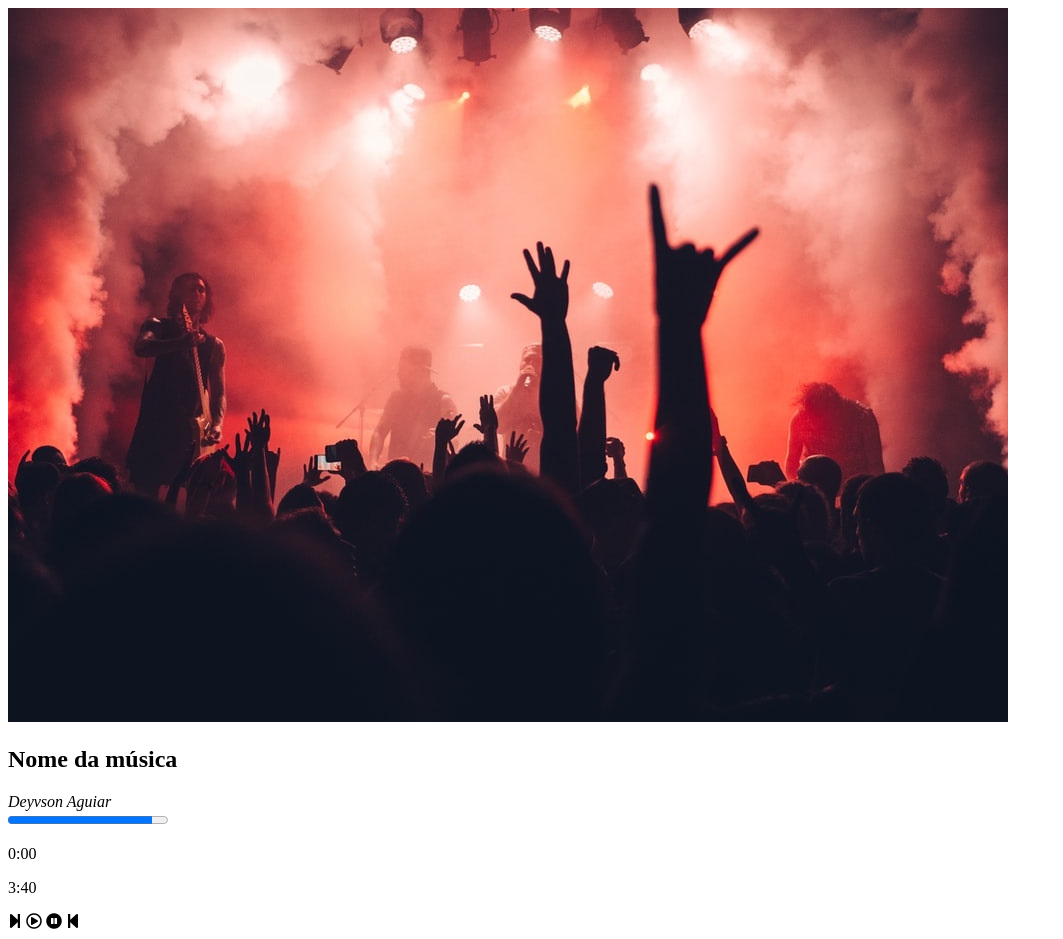
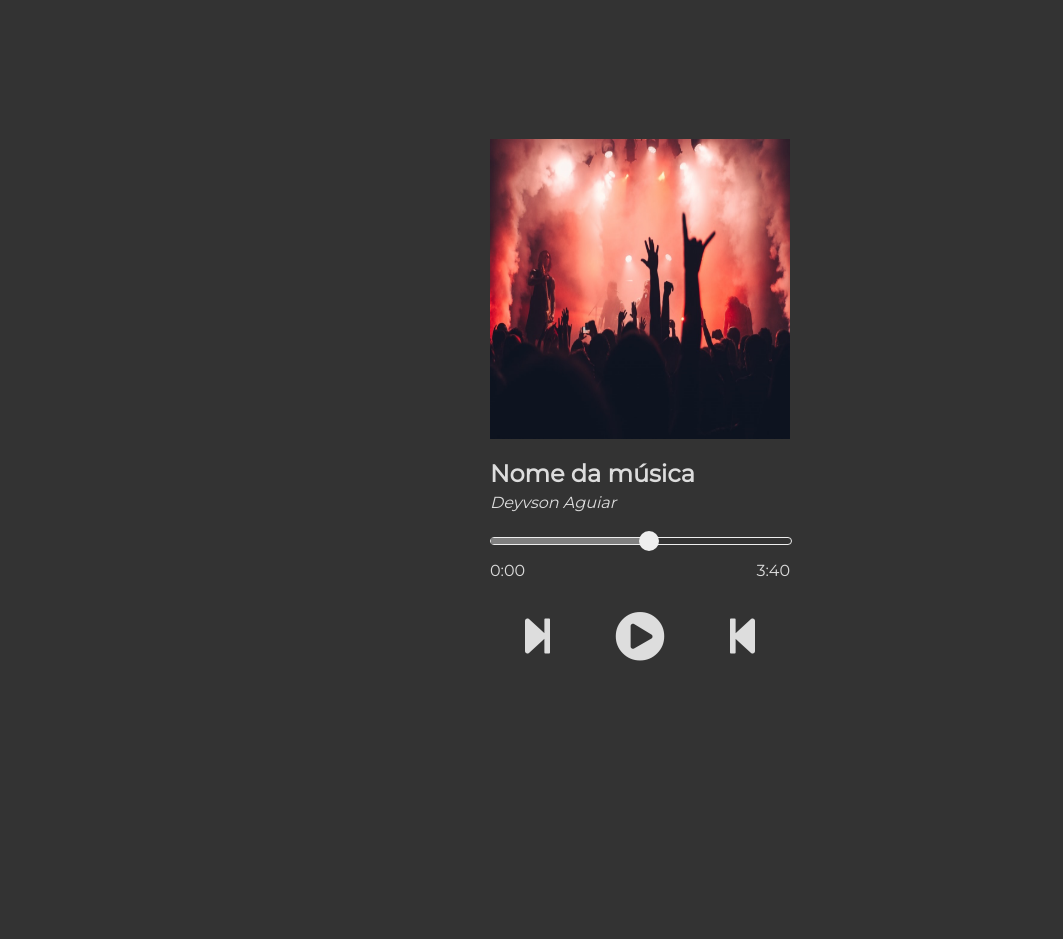
Before and after one commit to deyvsonaguiar/player_music_js, a plain HTML site: page index.html in a window 1280 px wide. Shown: the whole page, without its empty margins (0-1063 px from the left). After the commit the page ends 800 px from the top, so only its background shows below. Drawn offline with Linux system fonts and the light colour scheme.

Commit message:
Adicionando estilo css ao nosso player

```diff
--- a/index.html
+++ b/index.html
@@ -5,6 +5,10 @@
     <meta http-equiv="X-UA-Compatible" content="IE=edge">
     <meta name="viewport" content="width=device-width, initial-scale=1.0">
     <link rel="stylesheet" href="https://pro.fontawesome.com/releases/v5.10.0/css/all.css" integrity="sha384-AYmEC3Yw5cVb3ZcuHtOA93w35dYTsvhLPVnYs9eStHfGJvOvKxVfELGroGkvsg+p" crossorigin="anonymous"/>
+    <link rel="preconnect" href="https://fonts.googleapis.com">
+    <link rel="preconnect" href="https://fonts.gstatic.com" crossorigin>
+    <link href="https://fonts.googleapis.com/css2?family=Montserrat&display=swap" rel="stylesheet">
+    <link rel="stylesheet" href="style.css">
     <title>Projeto Player Spotify</title>
 </head>
 <body>
@@ -15,7 +19,7 @@
    </div>
    <div class="duracao">
        <div class="barra">
-           <progress value="0.9" max="1"></progress>
+           <progress value="0" max="1"></progress>
            <div class="ponto"></div>
        </div>
        <div class="tempo">
@@ -24,10 +28,10 @@
        </div>
    </div>
    <div class="player">
-       <i class="fas fa-step-forward"></i>
-       <i class="far fa-play-circle"></i>
-       <i class="fas fa-pause-circle"></i>
-       <i class="fas fa-step-backward"></i>
+       <i class="fas fa-step-forward setas"></i>
+       <i class="fas fa-play-circle play"></i>
+       <i class="fas fa-pause-circle pause"></i>
+       <i class="fas fa-step-backward setas"></i>
    </div>
    <audio src="musicas/Patterns Of Sadness - Jeremy Korpas.mp3"></audio>
 </body>
--- a/style.css
+++ b/style.css
@@ -0,0 +1,83 @@
+body, html {
+    margin: 0;
+    padding: 0;
+    display: flex;
+    flex-direction: column;
+    align-items: center;
+    justify-content: center;
+    height: 100vh;
+    background-color: #333333;
+    color: #ddd;
+    font-family: 'Montserrat', sans-serif;
+}
+
+img {
+    width: 300px;
+    height: 300px;
+}
+
+.descricao {
+    width: 300px;
+}
+
+h2 {
+    margin-bottom: 5px;
+}
+
+.duracao {
+    width: 300px;
+    margin-top: 25px;
+}
+
+.barra {
+    width: 300px;
+    height: 6px;
+    border: 1px solid #eee;
+    border-radius: 5px;
+    display: flex;
+    align-items: center;
+    justify-content: flex-start;
+}
+
+progress {
+    height: 6px;
+    width: 50%;
+    background-color: #333;
+}
+
+.ponto {
+    width: 20px;
+    height: 20px;
+    background-color: #eee;
+    border-radius: 50%;
+    margin-left: -2px;
+}
+
+.tempo {
+    display: flex;
+    width: 300px;
+    justify-content: space-between;
+}
+
+.player {
+    width: 300px;
+    display: flex;
+    justify-content: space-around;
+    align-items: center;
+    margin-top: 15px;
+}
+
+.play {
+    font-size: 50px;
+    cursor: pointer;
+}
+
+.setas {
+    font-size: 40px;
+    cursor: pointer;
+}
+
+.pause {
+    display: none;
+    cursor: pointer;
+}
```
